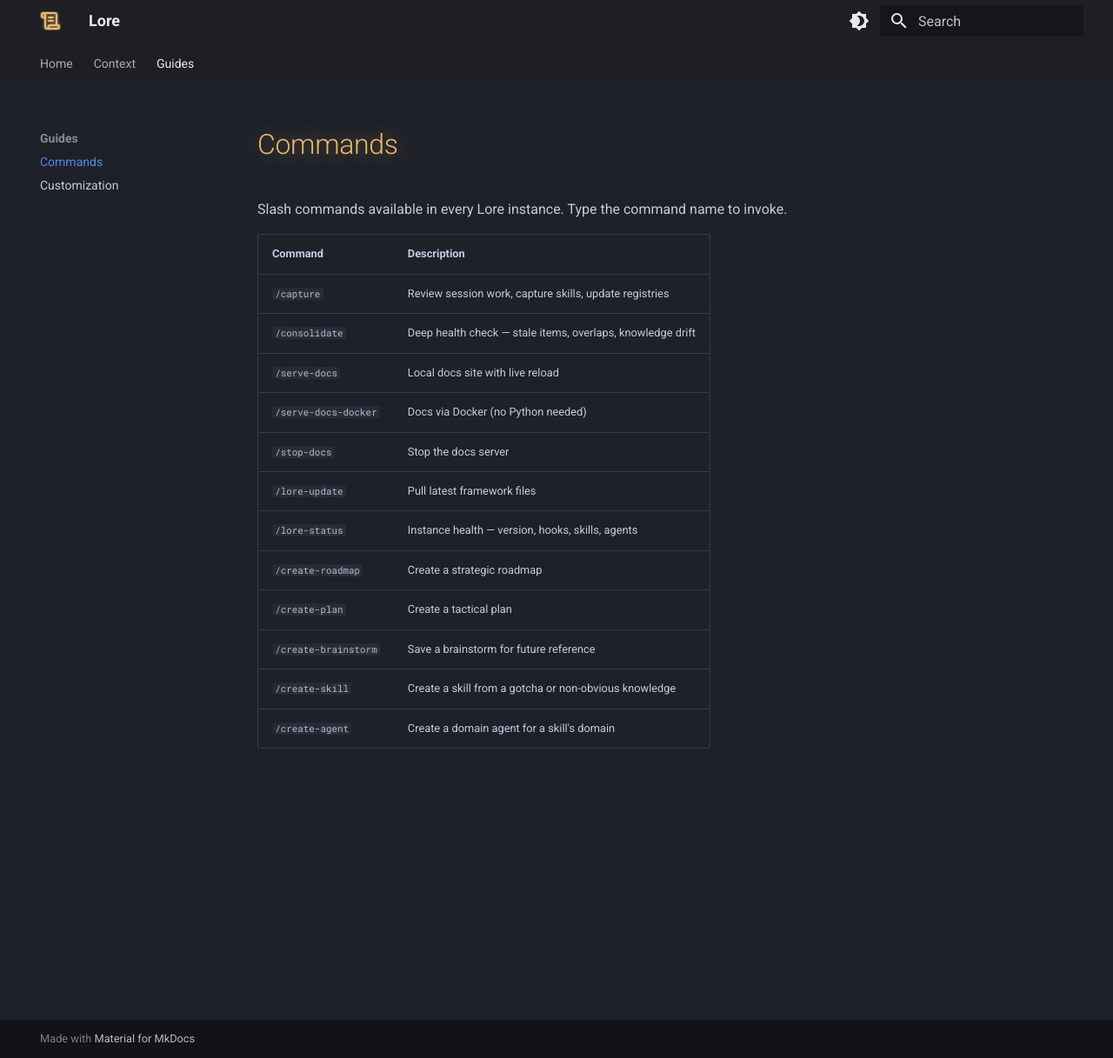
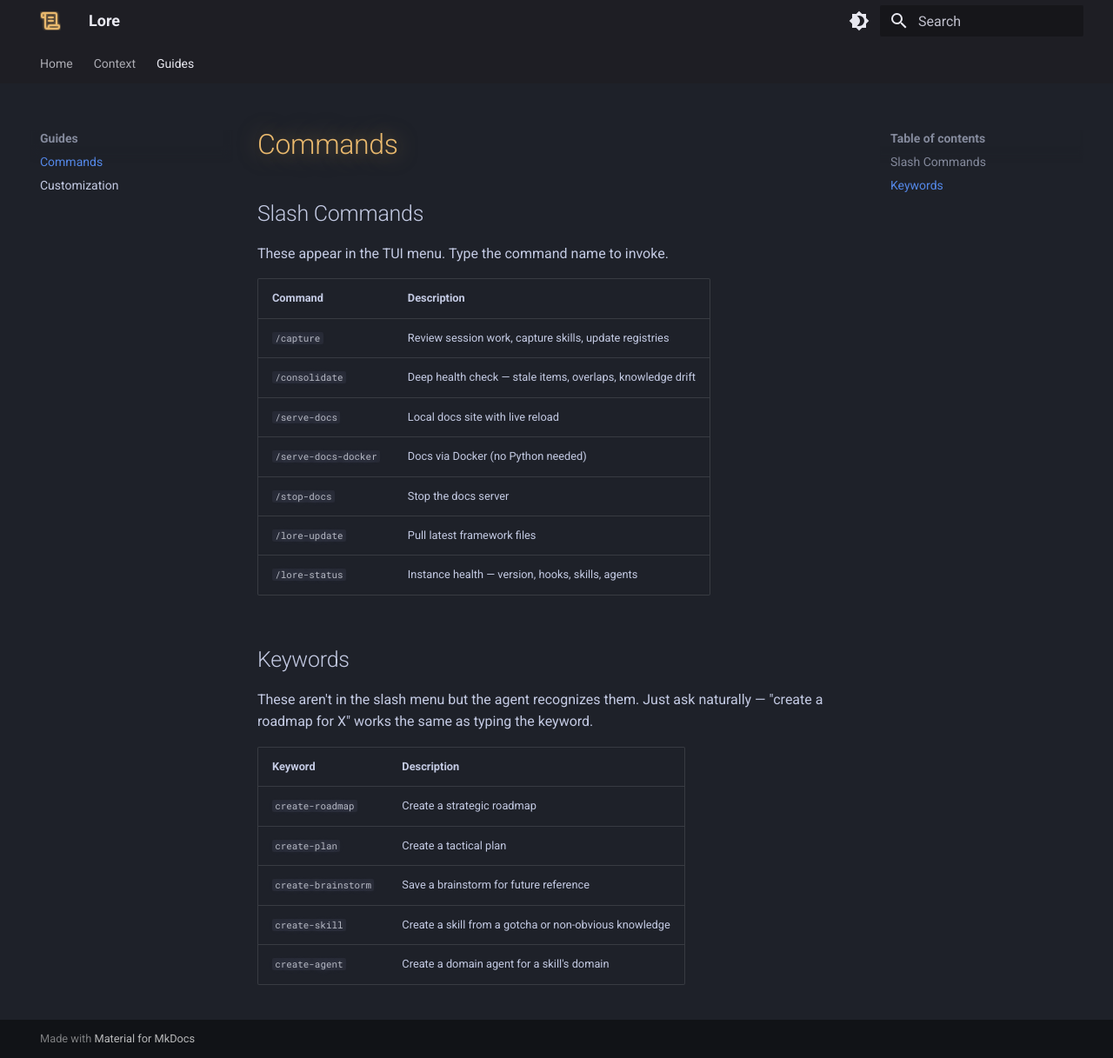
Before and after one commit to lorehq/lore, an MkDocs documentation site: the page built from docs/guides/commands.md, in a window 1280 px wide and 1217 px high. Shown: the whole window at 87% size. Built offline with MkDocs 1.6.1 and Material for MkDocs 9.7.7, drawn with Linux system fonts in a browser that asks for light colours.

Commit message:
Split commands guide into slash commands and keywords
Slash commands appear in the TUI menu. Keywords (create-roadmap,
create-plan, etc.) are agent-recognized but not in the menu.

Co-Authored-By: Claude Opus 4.6 <noreply@anthropic.com>

```diff
--- a/docs/guides/commands.md
+++ b/docs/guides/commands.md
@@ -1,6 +1,8 @@
 # Commands
 
-Slash commands available in every Lore instance. Type the command name to invoke.
+## Slash Commands
+
+These appear in the TUI menu. Type the command name to invoke.
 
 | Command | Description |
 |---------|-------------|
@@ -11,8 +13,15 @@ Slash commands available in every Lore instance. Type the command name to invoke
 | `/stop-docs` | Stop the docs server |
 | `/lore-update` | Pull latest framework files |
 | `/lore-status` | Instance health — version, hooks, skills, agents |
-| `/create-roadmap` | Create a strategic roadmap |
-| `/create-plan` | Create a tactical plan |
-| `/create-brainstorm` | Save a brainstorm for future reference |
-| `/create-skill` | Create a skill from a gotcha or non-obvious knowledge |
-| `/create-agent` | Create a domain agent for a skill's domain |
+
+## Keywords
+
+These aren't in the slash menu but the agent recognizes them. Just ask naturally — "create a roadmap for X" works the same as typing the keyword.
+
+| Keyword | Description |
+|---------|-------------|
+| `create-roadmap` | Create a strategic roadmap |
+| `create-plan` | Create a tactical plan |
+| `create-brainstorm` | Save a brainstorm for future reference |
+| `create-skill` | Create a skill from a gotcha or non-obvious knowledge |
+| `create-agent` | Create a domain agent for a skill's domain |
```
